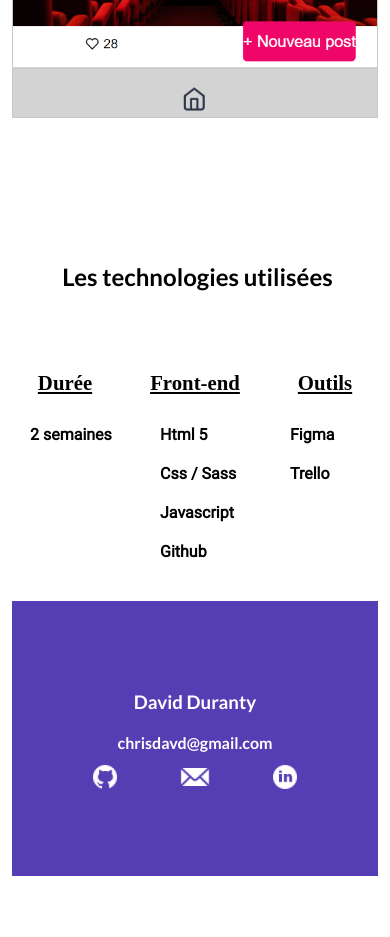
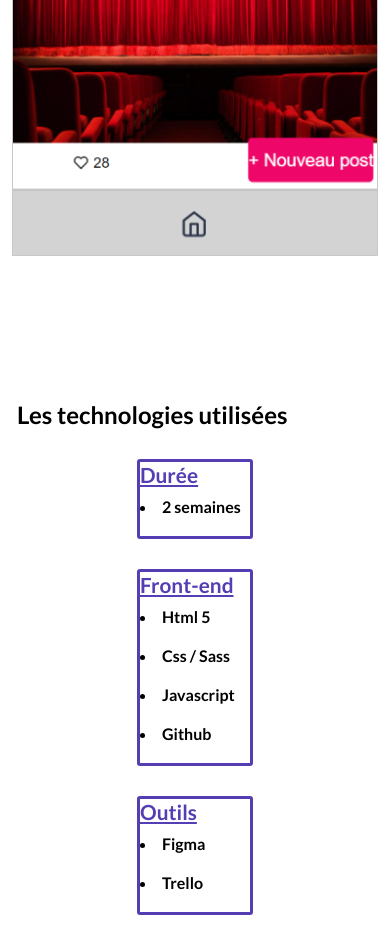
Before and after one commit to davidduranty/portfolio_Duranty_David, a React (Vite) app in the folder frontend/: page /project1 in a window 390 px wide. Shown: the part 2080-3017 px from the top of the page. Before the commit the page ends 2956 px from the top, so only its background shows below. Built offline with nearby package versions, Linux system fonts and the light colour scheme.

Commit message:
adjust responsive project 1 technology components

```diff
--- a/frontend/src/components/Projects-skills/SkillsProject1.jsx
+++ b/frontend/src/components/Projects-skills/SkillsProject1.jsx
@@ -30,6 +30,8 @@ function SkillsProject1() {
             src="wildsocial.png"
             alt="photo site wild social"
           />
+        </div>
+        <div className="img-about-project-add">
           <img src="capture.png" alt="" />
         </div>
       </div>
--- a/frontend/src/components/Projects-skills/_skillsProject1.scss
+++ b/frontend/src/components/Projects-skills/_skillsProject1.scss
@@ -20,13 +20,13 @@
   .btn-project {
     padding: 50px 25px 50px 0;
   }
-  .img-about-project {
+  .img-about-project,
+  .img-about-project-add {
     margin: 0 auto;
-    min-width: 50%;
+    min-width: 55%;
     img {
       width: 100%;
       border: 0.5px solid rgba(173, 168, 168, 0.641);
-      height: 50vh;
       background-position: center;
       object-fit: cover;
     }
--- a/frontend/src/components/Technology/TechnologyProject1.jsx
+++ b/frontend/src/components/Technology/TechnologyProject1.jsx
@@ -1,29 +1,35 @@
 function TechnologyProject1() {
   return (
-    <div className="container-tech">
+    <div className="container">
       <h1 className="title-tech">Les technologies utilisées</h1>
       <div className="tech-grid">
+        <div className="container-boxes">
           <div className="project-tech">
             <p className="text-title">Durée</p>
-          <ul>
+          </div>
+          <div className="ul">
             <li>2 semaines</li>
-          </ul>
           </div>
+        </div>
+        <div className="container-boxes">
           <div className="project-tech">
             <p className="text-title">Front-end</p>
-          <ul>
+          </div>
+          <div className="ul">
             <li>Html 5</li>
             <li>Css / Sass</li>
             <li>Javascript</li>
             <li>Github</li>
-          </ul>
           </div>
+        </div>
+        <div className="container-boxes">
           <div className="project-tech">
             <p className="text-title">Outils</p>
-          <ul>
+          </div>
+          <div className="ul">
             <li>Figma</li>
             <li>Trello</li>
-          </ul>
+          </div>
         </div>
       </div>
     </div>
--- a/frontend/src/components/Technology/_technology.scss
+++ b/frontend/src/components/Technology/_technology.scss
@@ -1,48 +1,52 @@
-.container-tech {
-  width: 100%;
-  min-height: 200px;
-  // margin-top: 20px;
-  display: grid;
-  grid-column: 1f 1fr 1fr;
-  // display: flex;
-  // justify-content: center;
-  // flex-direction: column;
-  // align-items: center;
 .title-tech {
-    margin: 60px 0;
-    text-align: center;
+  margin: 60px 0 0 0;
   font-size: 1.5rem;
+  font-family: "lato";
 }
 .tech-grid {
   display: flex;
   justify-content: space-around;
+  flex-direction: column;
+  align-items: center;
+  .container-boxes {
+    display: flex;
+    flex-direction: column;
+    align-items: start;
+    border: 3px solid $primary-color;
+    border-radius: 3px;
+    margin-top: 30px;
     .project-tech {
-      text-align: center;
-      margin: 20px 0;
-      width: 30%;
+      // margin: 10px 0;
+      width: 100%;
+
       p {
         font-size: 1.3em;
-        padding-bottom: 30px;
+        padding-bottom: 10px;
         text-decoration: underline;
         font-weight: bold;
+        color: $primary-color;
+        font-family: "lato";
       }
-      ul {
+    }
+    .ul {
       display: flex;
-        justify-content: start;
-        align-items: center;
+      justify-content: flex-start;
+
       flex-direction: column;
+
+      // flex-direction: column;
+
       li {
-          margin-left: 30px;
+        // margin-left: 30px;
         margin-bottom: 20px;
-          text-align: left;
-          width: 100px;
-          font-family: "roboto";
+        width: 110px;
+        font-family: "lato";
         font-weight: bold;
       }
     }
   }
 }
-}
+
 @media screen and (min-width: 768px) {
   .container-tech {
     width: 100%;
--- a/frontend/src/components/footer/_footer.scss
+++ b/frontend/src/components/footer/_footer.scss
@@ -1,4 +1,5 @@
 .footer {
+  margin-top: 50px;
   background: $primary-color;
 
   padding: 80px 0;
```
Also changed, not shown: frontend/public/capture.png. Lines whose indentation alone changed are shown as unchanged.
